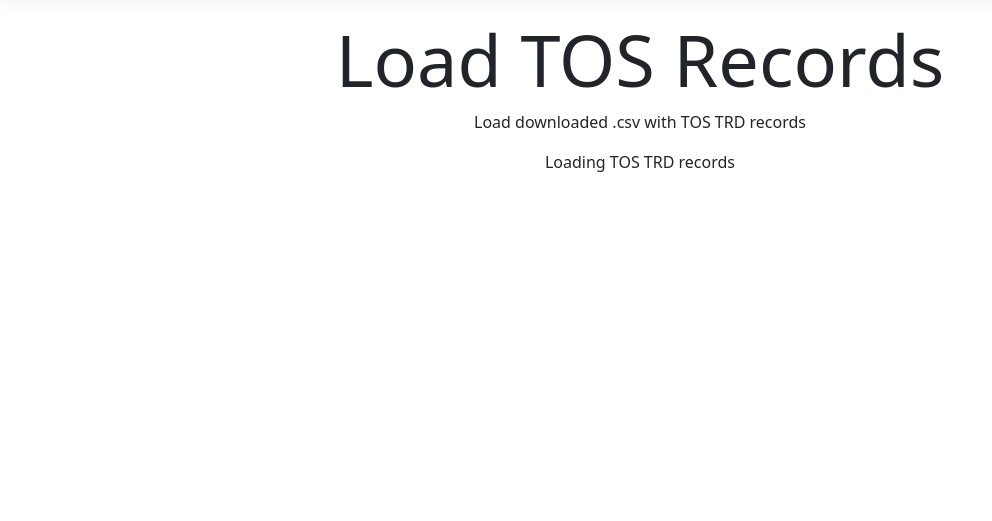
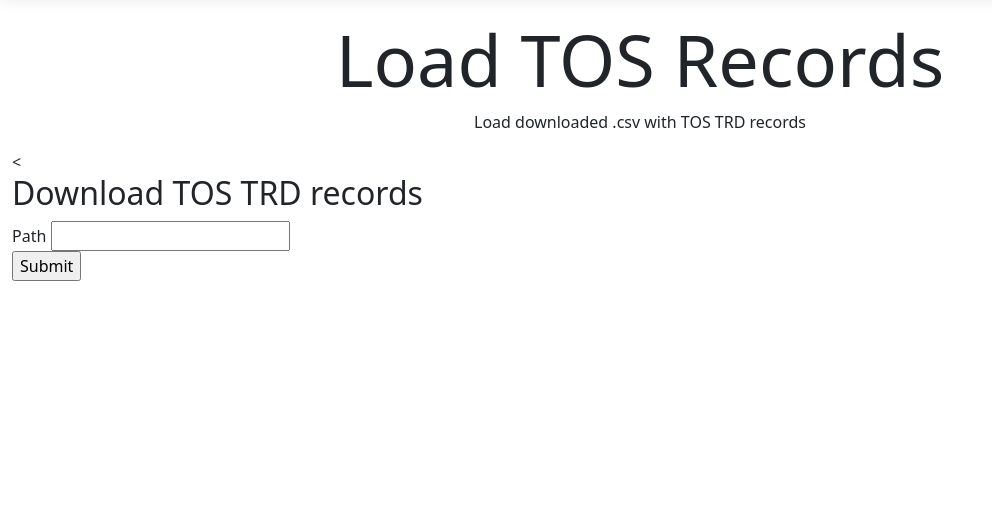
Before and after one commit to dgl-dev/TOS-Tracking, a Flask app: template templates/loadTOS.html in a window 1280 px wide. Shown: the part 57-578 px from the top of the page, without its empty margins (0-992 px from the left). Run offline with Flask 2, Linux system fonts and the light colour scheme; the template is opened without the code that fills it, so the values that code supplies are empty, except form fields; form fields are guessed from the names that the template uses; parts of the project's set-up code (start-up, migrations or seed data) failed here and were passed over.

Commit message:
Added upload form

```diff
--- a/app.py
+++ b/app.py
@@ -9,11 +9,12 @@ from flask import url_for
 from .loadTOS import select_TOS_download, show_TOS_load_results
 from .loadTrRec import select_TrRec_download, show_TrRec_load_results
 from .config import DevConfig
+from .forms import DownloadForm
 
 app = Flask(__name__)
 app.config.from_object(DevConfig())
 
-print('app.config: ', app.config)
+#print('app.config: ', app.config)
 
 
 @app.route('/')
@@ -23,11 +24,27 @@ def index():
 
 @app.route('/loadTOS', methods=['GET', 'POST'])
 def loadTOS():
+    """
+    Present form to download TOS TRD recs .csv file
+    Then load those into db
+    :return: Success - download report
+    :rtype:
+    """
+
+    form = DownloadForm()
+    if form.validate_on_submit():
+        return redirect(url_for("download_report"))
+    return render_template(
+        "loadTOS.html",
+        form=form,
+        template="form-template"
+    )
+
     #    msg = 'TOS records will be loaded from file/input_files/TOS'
-    if request.method == 'POST':
-        render_template('loadTOS.html', select_TOS_download())
-    else:
-        return show_TOS_load_results()
+    # if request.method == 'POST':
+    #     render_template('loadTOS.html', select_TOS_download())
+    #else:
+    return show_TOS_load_results()
 #        return render_template('loadTOS.html')
 
 
--- /dev/null
+++ b/install_TOS_Tracking.py
@@ -0,0 +1,3 @@
+"""
+Install tool
+"""
--- a/templates/loadTOS.html
+++ b/templates/loadTOS.html
@@ -7,12 +7,26 @@
 <h1 class="display-2 text-center">Load TOS Records</h1>
 <p class="text-center">Load downloaded .csv with TOS TRD records</p>
 
-<div class="container">
-  <div class="row">
-    <div class="col text-center">
-      Loading TOS TRD records
-    </div>
+<<div class="form-wrapper">
+    <h2 class="title">Download TOS TRD records</h2>
+
+    <form method="POST" action="{{ url_for('loadTOS') }}">
+
+      <fieldset class="form-field">
+      {{ form.path.label }}
+      {{ form.path }}
+        {% if form.path.errors %}
+        <ul class="errors">
+          {% for error in form.path.errors %}
+            <li>{{ error }}</li>
+          {% endfor %}
+        </ul>
+        {% endif %}
+      </fieldset>
+
+      {{ form.submit }}
+
+      </form>
   </div>
-</div>
 
 {% endblock %}
```
Also changed, not shown: config.py (+6 -6 lines), forms.py (added, +28 -0 lines), loadTOS.py (+11 -0 lines), 2 other files.
